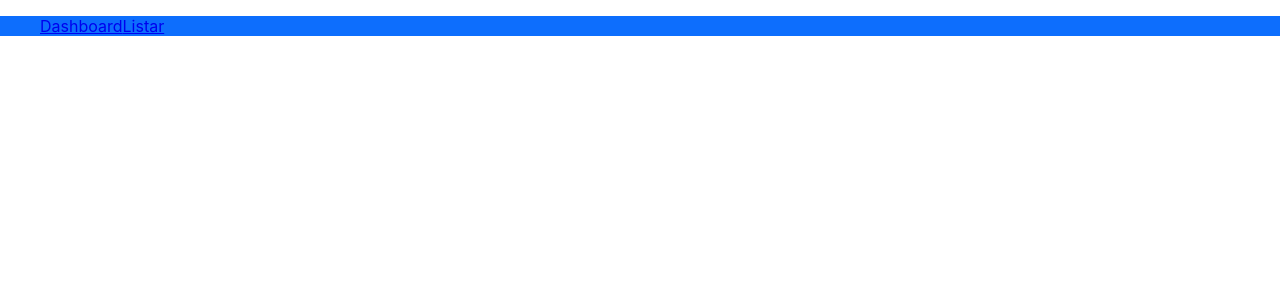
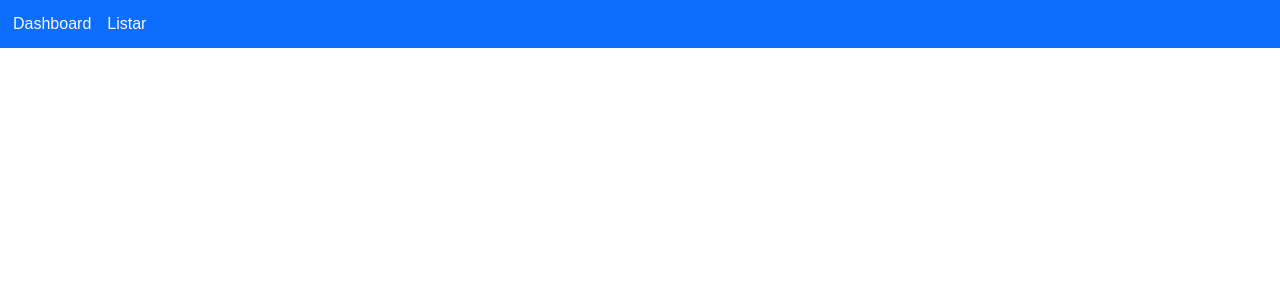
Before and after one commit to DhBarboza/Stock-Manager, a React (Create React App) app in the folder app/: page / in a window 1280 px wide. Shown: the top 300 px of the page. Built offline with nearby package versions, Linux system fonts and the light colour scheme.

Commit message:
add style properties

```diff
--- a/app/src/components/Menu/style.js
+++ b/app/src/components/Menu/style.js
@@ -4,4 +4,20 @@ import styled from 'styled-components';
 export const NavList = styled.ul `
     display: flex;
     background-color: #0d6efd;
+    padding: 15px 5px;
+    font-family: sans-serif;
+    margin-bottom: 15px;
+    a {
+        text-decoration: none;
+        color: #f9f9f9;
+        margin: 0 8px;
+    }
+    a:hover {
+        color: #d0d2db;
+    }
+    li {
+        margin: 0 0.8rem;
+        font-size: 1.0em;
+        list-style: none;
+    }
 `;
--- a/app/src/index.css
+++ b/app/src/index.css
@@ -1,3 +1,8 @@
+* {
+  padding: 0;
+  margin: 0;
+}
+
 body {
   margin: 0;
   font-family: -apple-system, BlinkMacSystemFont, 'Segoe UI', 'Roboto', 'Oxygen',
```
